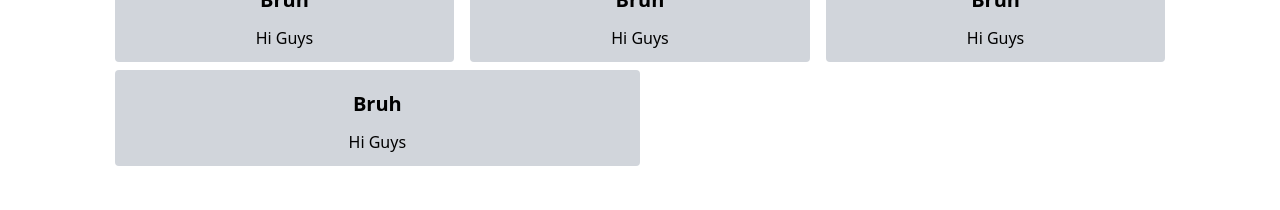
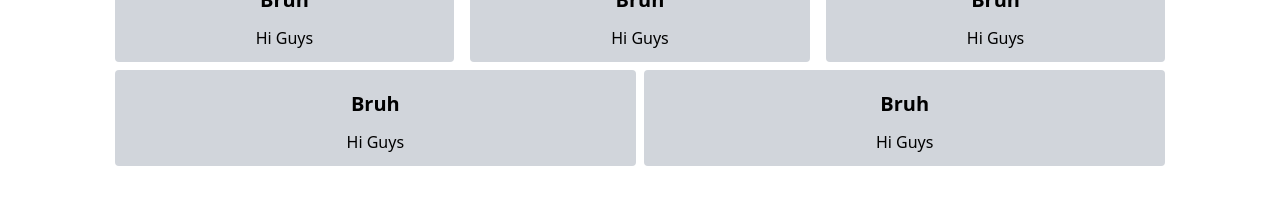
Before and after one commit to Mehmetali345Dev/website, a Nuxt app: page / in a window 1280 px wide. Shown: the part 795-1005 px from the top of the page. Built offline with nearby package versions, Linux system fonts and the light colour scheme; no server answers; what @eggsydev/vue-lanyard would draw is missing.

Commit message:
Project section spacing added

```diff
--- a/src/pages/index.vue
+++ b/src/pages/index.vue
@@ -17,7 +17,7 @@
           />
         </div>
 
-        <div class="grid w-full sm:grid-cols-2">
+        <div class="grid w-full gap-2 sm:grid-cols-2">
           <ProjectCard
             v-for="(project, index) in getProjects.rest"
             :key="`project-rest-${index}`"
@@ -69,6 +69,11 @@ export default {
           image: "https://i.vgy.me/4oVLsP.png",
           description: "Hi Guys",
         },
+         {
+          title: "Bruh",
+          image: "https://i.vgy.me/4oVLsP.png",
+          description: "Hi Guys",
+        },
       ],
     };
   },
```
